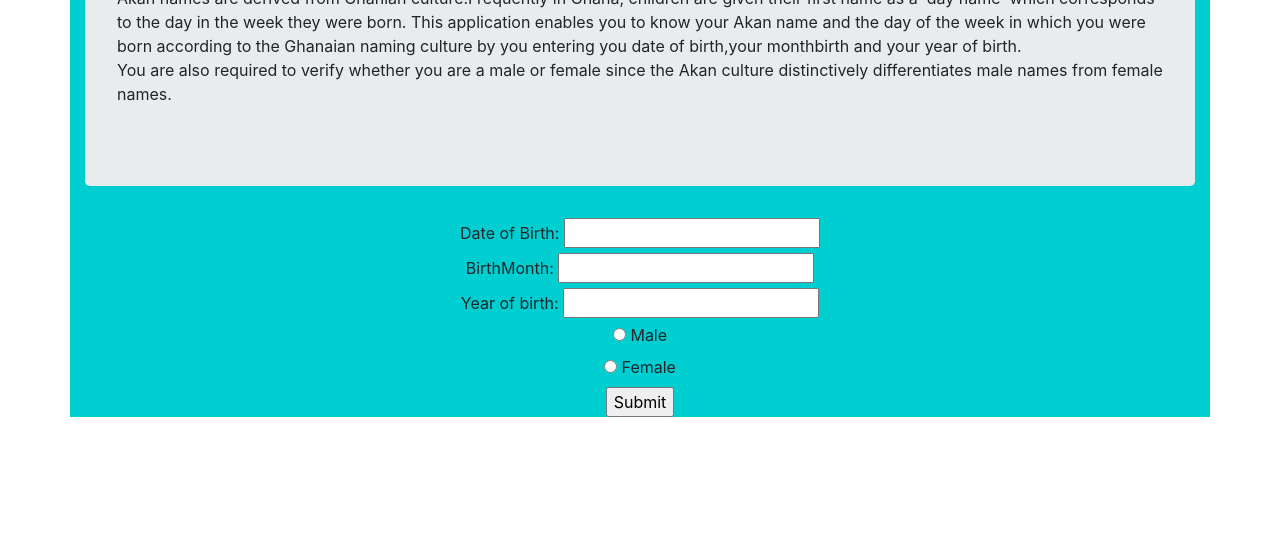
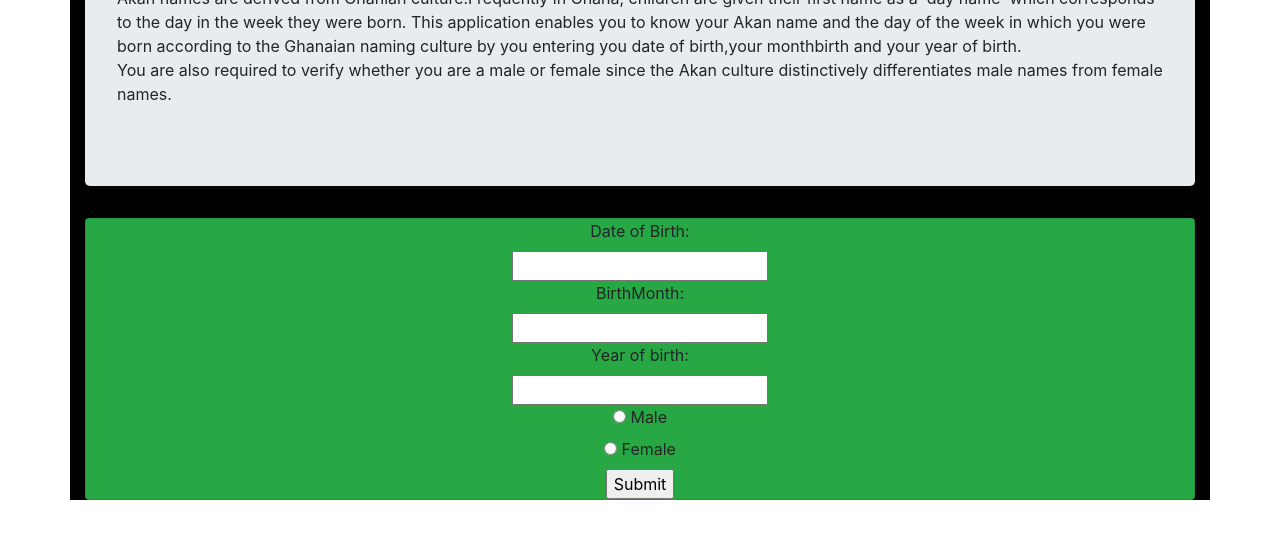
Before and after one commit to kangalah/Akan-naming-culture, a plain HTML site: page index.html in a window 1280 px wide. Shown: the part 134-672 px from the top of the page. Drawn offline with Linux system fonts and the light colour scheme; a script that the page names is missing.

Commit message:
added the class card

```diff
--- a/index.html
+++ b/index.html
@@ -16,15 +16,16 @@
             This application enables you to know your Akan name and the day of the week in which you were born according to the Ghanaian naming culture by you entering you date of birth,your monthbirth and your year of birth.
             <p>You are also required to verify whether you are a male or female since the Akan culture distinctively differentiates male names from female names.</p>
         </div>
+        <div class="card bg-success">
        <div class="one">
             <form>
-               <label for="birthdate">Date of Birth:</label>
+               <label for="birthdate">Date of Birth:</label><br>
                 <input type="text" id="birthdate" name="birthdate">
                 <br>
-                <label for="month">BirthMonth:</label>
+                <label for="month">BirthMonth:</label><br>
                 <input type="text" id="birthmonth" name="month">
                 <br>
-                <label for="month">Year of birth:</label>
+                <label for="month">Year of birth:</label><br>
                 <input type="text" id="Year of birth" name="month">
                 <br>
                 <input type="radio" id="male" name="gender" value="male">
@@ -32,14 +33,10 @@
                 <input type="radio" id="female" name="gender" value="female">
                 <label for="female">Female</label><br>
                 <input type="submit" value="Submit" >
-               </form>
+               </div>
+            </div>
             </div>
         </div>
-      </div>
     </div>
- </div>
-</div>
-</div>
-
-</body>
+    </body>
 </html>
--- a/styles.css
+++ b/styles.css
@@ -1,5 +1,5 @@
 .container{
-    background-color: darkturquoise;
+    background-color: black;
 }
 h1 {
     color: crimson;
```
